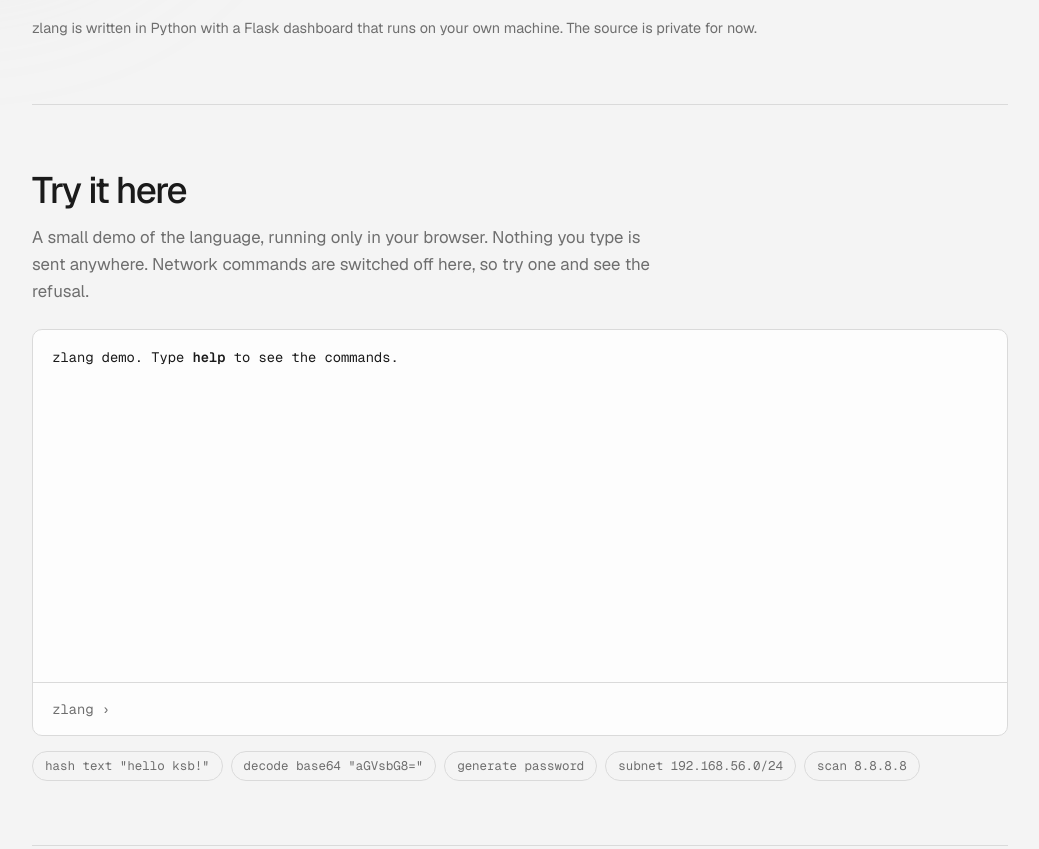
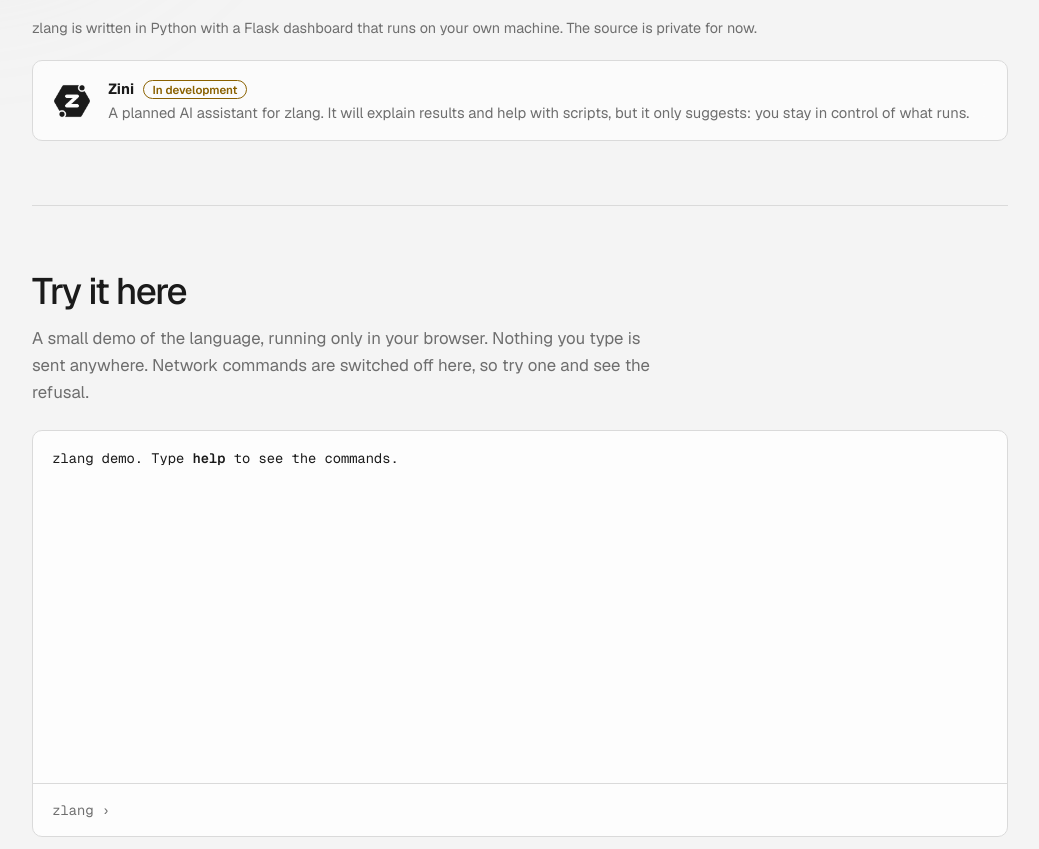
Before and after one commit to krupakarsb/krupakarsb.github.io, a plain HTML site: page index.html in a window 1280 px wide. Shown: the part 1107-1956 px from the top of the page, without its empty margins (120-1159 px from the left). Drawn offline with Linux system fonts and the light colour scheme.

Commit message:
Add Zini (in development) to the zlang section

```diff
--- a/index.html
+++ b/index.html
@@ -74,6 +74,10 @@
       <article><h3>Tamper-evident log</h3><p>Every action joins a hash chain, so an edited or removed entry is detected. Reports export as PDF, Markdown, CSV and JSON.</p></article>
     </div>
     <p class="note">zlang is written in Python with a Flask dashboard that runs on your own machine. The source is private for now.</p>
+    <div class="zini-note">
+      <span class="logo zini" role="img" aria-label="Zini logo"></span>
+      <p><b>Zini</b> <span class="soon">In development</span><br>A planned AI assistant for zlang. It will explain results and help with scripts, but it only suggests: you stay in control of what runs.</p>
+    </div>
   </section>
 
   <section id="try" class="section">
--- a/style.css
+++ b/style.css
@@ -122,3 +122,9 @@ footer p { margin: 0 0 .2rem; }
   .shots { grid-template-columns: 1fr; }
   .section-head { flex-direction: column; }
 }
+.logo.zini { -webkit-mask-image: url("assets/logo-zini.png"); mask-image: url("assets/logo-zini.png"); }
+.zini-note { display: flex; gap: 1rem; align-items: center; margin-top: 1.25rem; padding: 1rem 1.2rem; border: 1px solid var(--rule); border-radius: 10px; background: var(--glass); backdrop-filter: blur(14px); }
+.zini-note .logo { width: 2.5rem; height: 2.5rem; }
+.zini-note p { margin: 0; color: var(--muted); font-size: .92rem; }
+.zini-note b { color: var(--ink); }
+.zini-note .soon { margin-left: .35rem; padding: .05rem .5rem; font-size: .72rem; font-weight: 600; color: var(--warn); border: 1px solid currentColor; border-radius: 99px; }
```
Also changed, not shown: assets/logo-zini.png (added).
